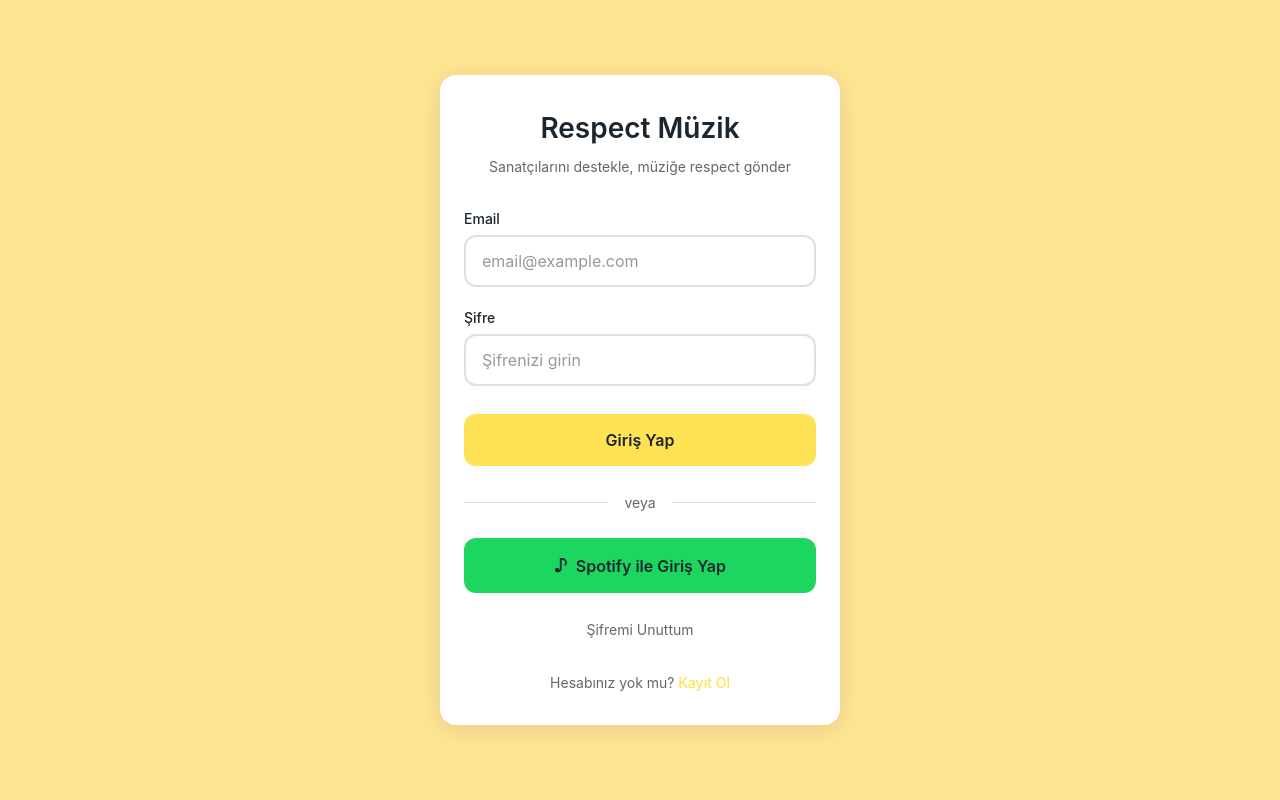
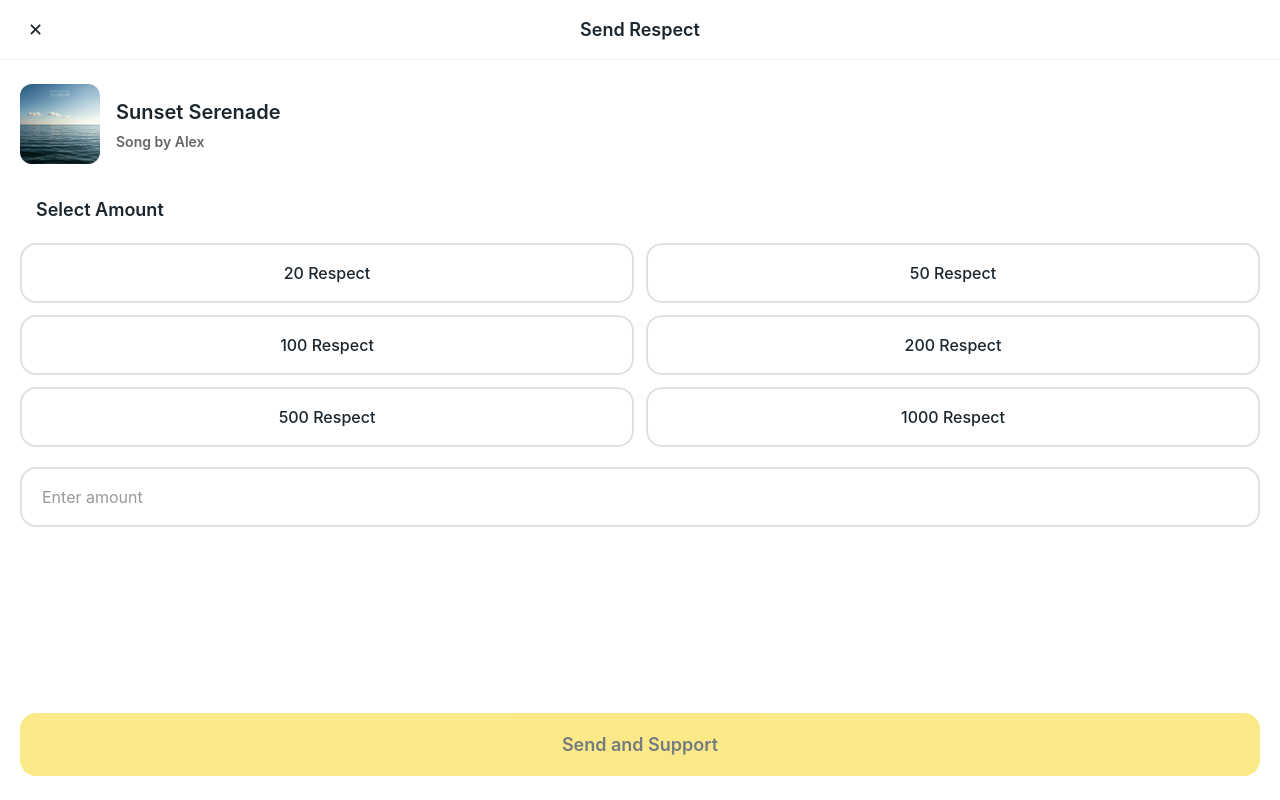
Before and after one commit to semaeryilmaz99/respect-ui-option2-mobile_web, a React (Vite) app: page / in a window 1280 px wide. Built offline with nearby package versions, Linux system fonts and the light colour scheme.

Commit message:
respect page

```diff
--- a/src/App.css
+++ b/src/App.css
@@ -1239,3 +1239,232 @@ html {
     padding: 20px 16px;
   }
 }
+
+/* Send Respect Page Styles */
+.send-respect-page {
+  min-height: 100vh;
+  background-color: #ffffff;
+  display: flex;
+  flex-direction: column;
+}
+
+/* Respect Header */
+.respect-header {
+  display: flex;
+  align-items: center;
+  justify-content: center;
+  padding: 16px 20px;
+  background-color: #ffffff;
+  border-bottom: 1px solid #f0f0f0;
+  position: relative;
+}
+
+.close-button {
+  position: absolute;
+  left: 20px;
+  background: none;
+  border: none;
+  font-size: 18px;
+  color: #1b262e;
+  cursor: pointer;
+  padding: 8px;
+  border-radius: 50%;
+  transition: background-color 0.2s ease;
+}
+
+.close-button:hover {
+  background-color: #f5f5f5;
+}
+
+.respect-title {
+  font-size: 18px;
+  font-weight: 600;
+  color: #1b262e;
+  margin: 0;
+}
+
+/* Respect Content */
+.respect-content {
+  flex: 1;
+  padding: 24px 20px;
+  display: flex;
+  flex-direction: column;
+  gap: 32px;
+}
+
+/* Song Info Section */
+.song-info-section {
+  display: flex;
+  align-items: center;
+  gap: 16px;
+}
+
+.song-cover {
+  width: 80px;
+  height: 80px;
+  border-radius: 12px;
+  overflow: hidden;
+  flex-shrink: 0;
+  background-color: #f5f5f5;
+}
+
+.song-cover img {
+  width: 100%;
+  height: 100%;
+  object-fit: cover;
+}
+
+.song-name {
+  font-size: 20px;
+  font-weight: 600;
+  color: #1b262e;
+  margin: 0 0 4px 0;
+}
+
+.artist-name {
+  font-size: 14px;
+  color: #666;
+  margin: 0;
+}
+
+/* Amount Selection */
+.amount-selection {
+  display: flex;
+  flex-direction: column;
+  gap: 20px;
+}
+
+.section-title {
+  font-size: 18px;
+  font-weight: 600;
+  color: #1b262e;
+  margin: 0;
+}
+
+.amount-grid {
+  display: grid;
+  grid-template-columns: 1fr 1fr;
+  gap: 12px;
+}
+
+.amount-button {
+  padding: 16px 20px;
+  background-color: #ffffff;
+  border: 2px solid #e0e0e0;
+  border-radius: 16px;
+  font-size: 16px;
+  font-weight: 500;
+  color: #1b262e;
+  cursor: pointer;
+  transition: all 0.2s ease;
+  text-align: center;
+}
+
+.amount-button:hover {
+  border-color: #fee28f;
+  background-color: #fefcf0;
+}
+
+.amount-button.selected {
+  border-color: #fee253;
+  background-color: #fee253;
+  color: #1b262e;
+}
+
+.custom-amount-input {
+  width: 100%;
+  padding: 16px 20px;
+  border: 2px solid #e0e0e0;
+  border-radius: 16px;
+  font-size: 16px;
+  color: #1b262e;
+  background-color: #ffffff;
+  transition: border-color 0.2s ease;
+  outline: none;
+}
+
+.custom-amount-input:focus {
+  border-color: #fee28f;
+}
+
+.custom-amount-input::placeholder {
+  color: #999;
+}
+
+/* Send Support Button */
+.send-support-button {
+  width: 100%;
+  padding: 18px;
+  background-color: #f9dc38;
+  color: #1b262e;
+  border: none;
+  border-radius: 16px;
+  font-size: 18px;
+  font-weight: 600;
+  cursor: pointer;
+  transition: background-color 0.2s ease;
+  margin-top: auto;
+}
+
+.send-support-button:hover:not(:disabled) {
+  background-color: #f5d428;
+}
+
+.send-support-button:disabled {
+  background-color: #f9dc38;
+  color: #1b262e;
+  cursor: not-allowed;
+  opacity: 0.6;
+}
+
+.send-support-button:active:not(:disabled) {
+  transform: translateY(1px);
+}
+
+/* Mobile Responsive */
+@media (max-width: 480px) {
+  .respect-content {
+    padding: 20px 16px;
+    gap: 28px;
+  }
+
+  .song-cover {
+    width: 72px;
+    height: 72px;
+  }
+
+  .song-name {
+    font-size: 18px;
+  }
+
+  .amount-button {
+    padding: 14px 16px;
+    font-size: 15px;
+  }
+
+  .custom-amount-input {
+    padding: 14px 16px;
+    font-size: 16px;
+  }
+
+  .send-support-button {
+    padding: 16px;
+    font-size: 17px;
+  }
+}
+
+/* Very small screens */
+@media (max-width: 320px) {
+  .respect-content {
+    padding: 16px 12px;
+  }
+
+  .amount-grid {
+    gap: 10px;
+  }
+
+  .amount-button {
+    padding: 12px 14px;
+    font-size: 14px;
+  }
+}
--- a/src/App.jsx
+++ b/src/App.jsx
@@ -1,9 +1,9 @@
 import React from 'react'
 import './App.css'
-import LoginPage from './components/LoginPage'
+import SendRespectPage from './components/SendRespectPage'
 
 function App() {
-  return <LoginPage />
+  return <SendRespectPage />
 }
 
 export default App
--- /dev/null
+++ b/src/components/SendRespectPage.jsx
@@ -0,0 +1,81 @@
+import React, { useState } from 'react'
+
+const SendRespectPage = () => {
+  const [selectedAmount, setSelectedAmount] = useState(null)
+  const [customAmount, setCustomAmount] = useState('')
+
+  const respectAmounts = [20, 50, 100, 200, 500, 1000]
+
+  const handleAmountSelect = (amount) => {
+    setSelectedAmount(amount)
+    setCustomAmount('')
+  }
+
+  const handleCustomAmountChange = (e) => {
+    setCustomAmount(e.target.value)
+    setSelectedAmount(null)
+  }
+
+  const handleSendRespect = () => {
+    const amount = selectedAmount || parseInt(customAmount)
+    if (amount) {
+      console.log(`Sending ${amount} respect to Sunset Serenade`)
+      // Send respect logic will be implemented later
+    }
+  }
+
+  return (
+    <div className="send-respect-page">
+      <div className="respect-header">
+        <button className="close-button">✕</button>
+        <h1 className="respect-title">Send Respect</h1>
+      </div>
+
+      <div className="respect-content">
+        <div className="song-info-section">
+          <div className="song-cover">
+            <img src="/src/assets/respect.png" alt="Sunset Serenade" />
+          </div>
+          <div className="song-details">
+            <h2 className="song-name">Sunset Serenade</h2>
+            <p className="artist-name">Song by Alex</p>
+          </div>
+        </div>
+
+        <div className="amount-selection">
+          <h3 className="section-title">Select Amount</h3>
+
+          <div className="amount-grid">
+            {respectAmounts.map((amount) => (
+              <button
+                key={amount}
+                className={`amount-button ${selectedAmount === amount ? 'selected' : ''}`}
+                onClick={() => handleAmountSelect(amount)}
+              >
+                {amount} Respect
+              </button>
+            ))}
+          </div>
+
+          <input
+            type="number"
+            placeholder="Enter amount"
+            value={customAmount}
+            onChange={handleCustomAmountChange}
+            className="custom-amount-input"
+          />
+        </div>
+
+        <button
+          className="send-support-button"
+          onClick={handleSendRespect}
+          disabled={!selectedAmount && !customAmount}
+        >
+          Send and Support
+        </button>
+      </div>
+    </div>
+  )
+}
+
+export default SendRespectPage
```
Also changed, not shown: src/assets/respect.png (added).
